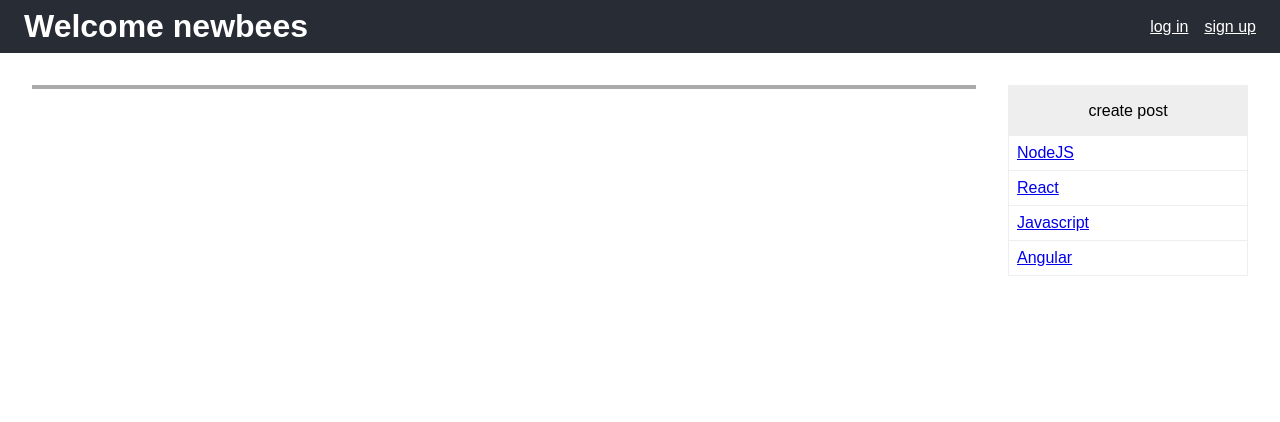
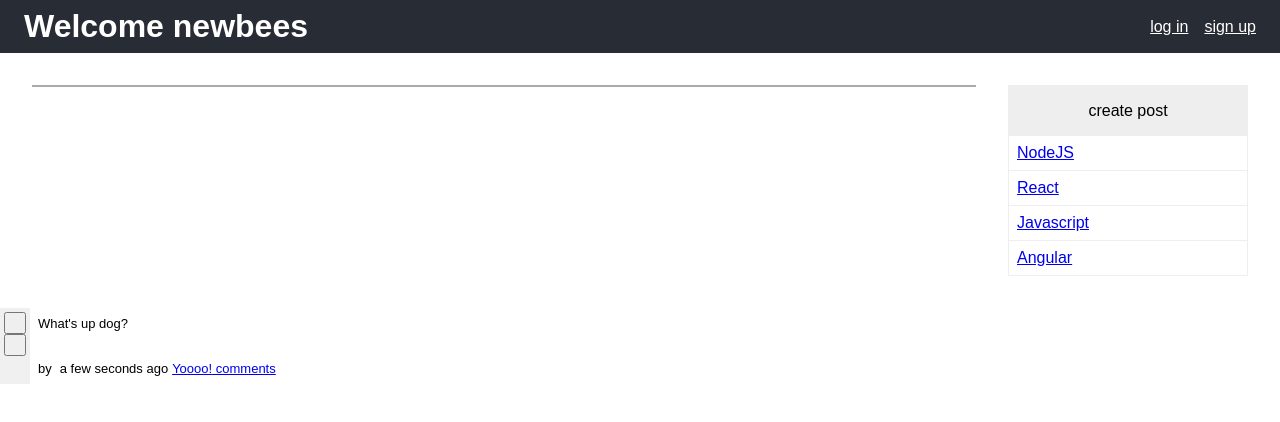
Before and after one commit to kedar2017/reddit-for-newbee-devs, a React (Create React App) app: page / in a window 1280 px wide. Shown: the top 422 px of the page. Built offline with nearby package versions, Linux system fonts and the light colour scheme.

Commit message:
Adding render function in PostList component

```diff
--- a/src/components/App.js
+++ b/src/components/App.js
@@ -5,12 +5,14 @@ import Header from './Header';
 import Main from './Main';
 
 import './App.css';
+import Post from './Post';
 
 const App = props => (
   <Router>
     <div className='app'>
       <Header/>
       <Route path='/' component={Main}/>
+      <Post title="What's up dog?" comments="Yoooo!"/>
     </div>
   </Router>
 );
--- a/src/components/Main.js
+++ b/src/components/Main.js
@@ -10,7 +10,7 @@ const Main = props => (
     <Sidebar/>
     <main className='main'>
       <Route exact path='/' component={PostList}></Route>
-      <Route path='/' component={PostList}></Route>
+      <Route exact path='/:category' render={({match}) => <PostList category={match.params.category}/>}> </Route>
     </main>
   </div>
 );
--- a/src/components/Post.js
+++ b/src/components/Post.js
@@ -11,7 +11,7 @@ const Post = props => (
     </div>
     <div className='post__content'>
       <div className='post__link'>
-        <h3 className='post__title'>{props.title}</h3>
+      <a className='post__title' href={props.url}>{props.title}</a>
         <div className='post__url'>{props.url}</div>
       </div>
       <div className='post__detail'>
--- a/src/components/PostList.js
+++ b/src/components/PostList.js
@@ -24,9 +24,9 @@ const mapPosts = posts => posts.map((post, index) => (
   </li>
 ));
 
-const PostList = props => (
+export const PostList = props => (
   <ul className='post-list'>
-    {props.posts ? mapPosts(sortPosts(filterPosts(props.posts,props.match.params.category))) : null}
+    {props.posts ? mapPosts(sortPosts(filterPosts(props.posts,props.category))) : null}
   </ul>
 );
 
```
Also changed, not shown: 1 other file (tests, documents, lock files or other folders).
